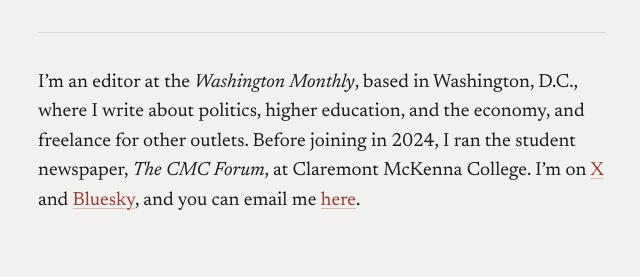
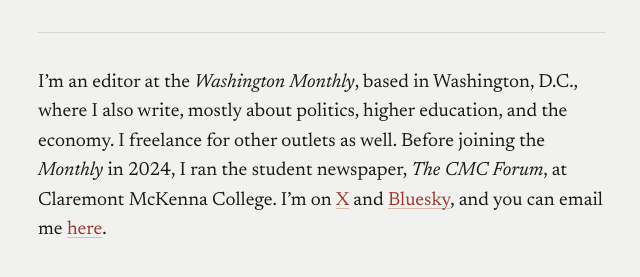
Before and after one commit to nateweisberg124/nateweisberg, a plain HTML site: page index.html in a window 1280 px wide. Shown: the part 159-436 px from the top of the page, without its empty margins (318-958 px from the left). Drawn offline with Linux system fonts and the light colour scheme.

Commit message:
Add files via upload

```diff
--- a/index.html
+++ b/index.html
@@ -169,9 +169,10 @@
     <section class="view" id="about">
       <p>
         I’m an editor at the <em>Washington Monthly</em>, based in
-        Washington, D.C., where I write about politics, higher education, and the
-        economy, and freelance for other outlets. Before joining in 2024, I ran the student newspaper,
-        <em>The CMC Forum</em>, at Claremont McKenna College. I’m on
+        Washington, D.C., where I also write, mostly about politics, higher
+        education, and the economy. I freelance for other outlets as well.
+        Before joining the <em>Monthly</em> in 2024, I ran the student
+        newspaper, <em>The CMC Forum</em>, at Claremont McKenna College. I’m on
         <a href="https://x.com/WeisbergNate">X</a> and
         <a href="https://bsky.app/profile/nateweisberg.bsky.social">Bluesky</a>,
         and you can email me <a href="mailto:nweisberg@washingtonmonthly.com">here</a>.
```
